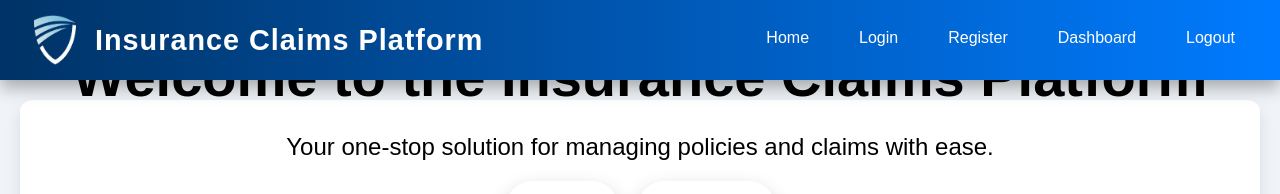
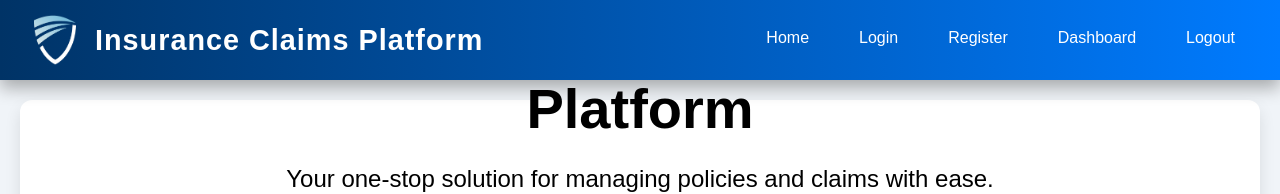
Before and after one commit to NavyaNayer/Insurance-Claims-Platform, a SvelteKit app: page / in a window 1280 px wide. Shown: the top 194 px of the page. Built offline with nearby package versions, Linux system fonts and the light colour scheme.

Commit message:
Update +page.svelte

```diff
--- a/src/routes/+page.svelte
+++ b/src/routes/+page.svelte
@@ -1,7 +1,7 @@
 
 <section class="hero">
   <div class="hero-content">
-      <h1>Welcome to the Insurance Claims Platform</h1>
+      <h1>Welcome to the Health Insurance Claims Platform</h1>
       <p>Your one-stop solution for managing policies and claims with ease.</p>
       <div class="cta-buttons">
           <a class="cta-button" href="/login">Login</a>
```
